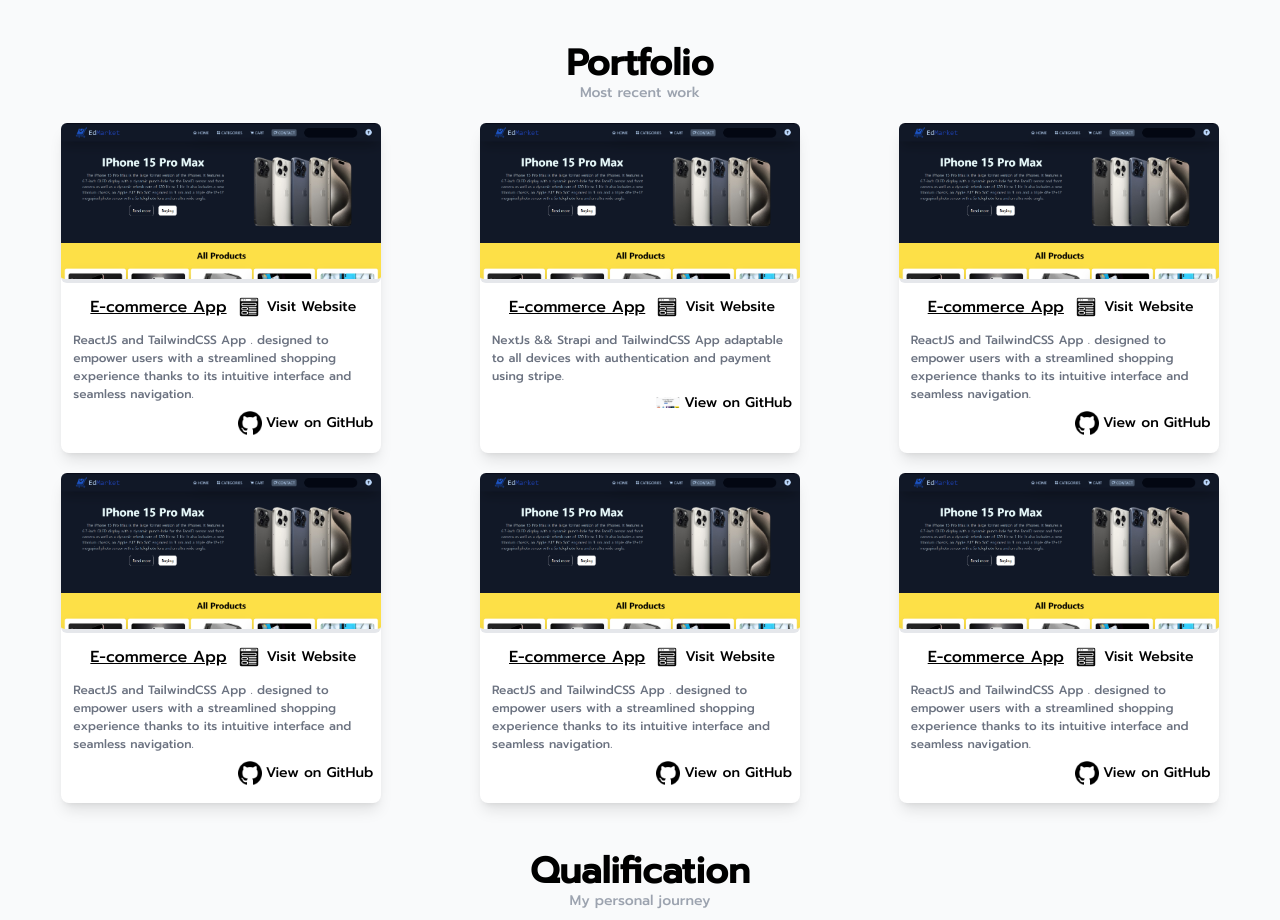
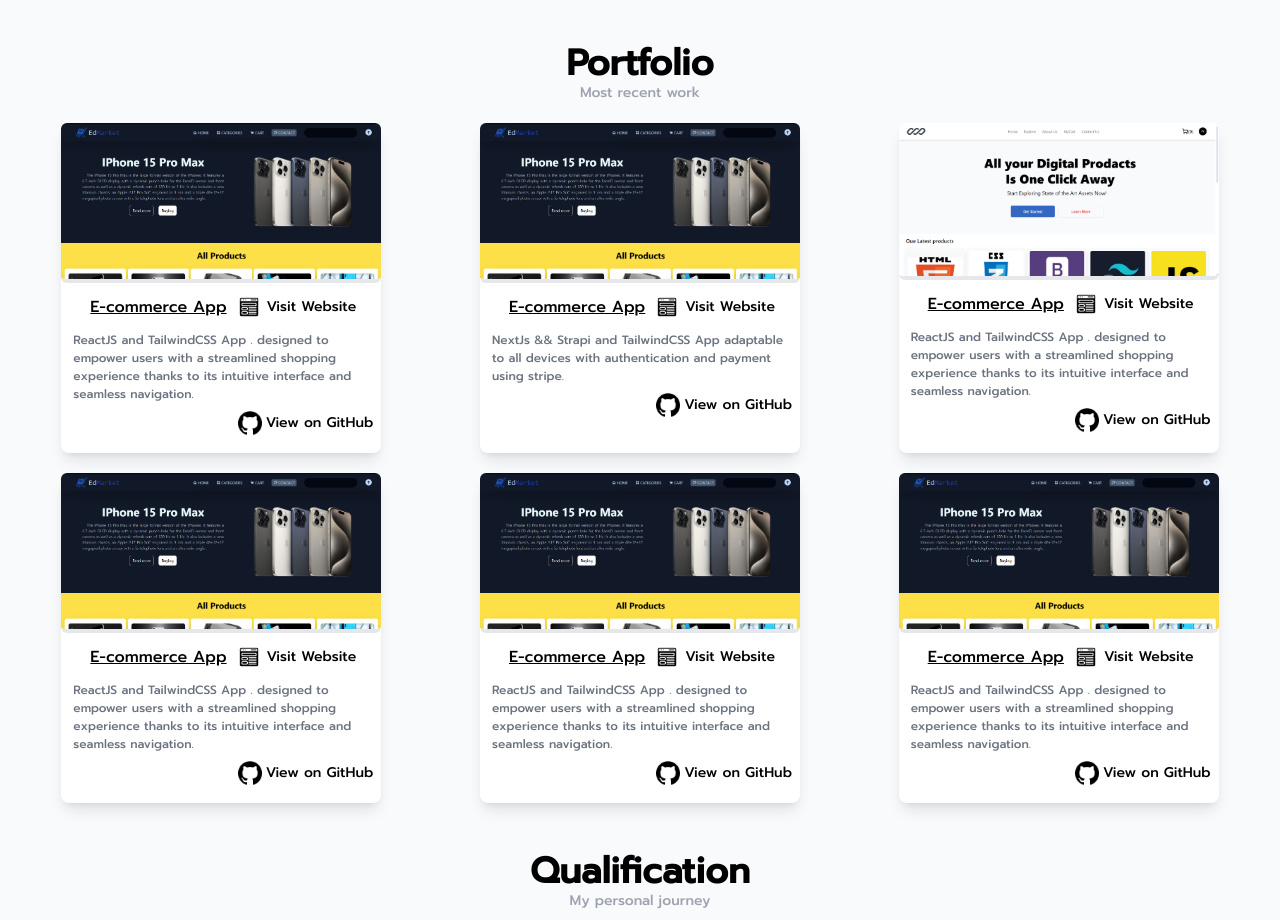
Before and after one commit to AbdellahEdaoudi/My-personal-Portfolio, a Next.js app: page / in a window 1280 px wide. Shown: the part 1580-2500 px from the top of the page. Built offline with nearby package versions, Linux system fonts and the light colour scheme.

Commit message:
add Another project 2*

```diff
--- a/app/Pages/Portfolio.jsx
+++ b/app/Pages/Portfolio.jsx
@@ -46,7 +46,7 @@
           </a>
         </div>
         {/* 2  */}
-       <div className="bg-white h-[330px] w-80 rounded-lg shadow-lg pb-2 mb-5">
+        <div className="bg-white h-[330px] w-80 rounded-lg shadow-lg pb-2 mb-5">
           <img
             className="w-96 rounded-md border-b-4 cursor-pointer"
             src="Portfolio/Ecom App.png"
@@ -66,25 +66,25 @@
             </a>
           </div>
           <h2 className="px-3 text-[12px] pb-2  text-gray-500">
-            NextJs && Strapi and TailwindCSS  App
-            adaptable to all devices with authentication and payment using stripe.
+            NextJs && Strapi and TailwindCSS App adaptable to all devices with
+            authentication and payment using stripe.
           </h2>
           <a
             href="https://github.com/AbdellahEdaoudi/Ecom-NextStrapi.git"
             className="flex items-center pr-2 float-end"
             target="_blank"
           >
-            <img src="Portfolio/EcommDigital.png" width={24} alt="GitHub" />
+            <img src="Portfolio/github.png" width={24} alt="GitHub" />
             <span className="ml-1 text-sm hover:text-blue-500">
               View on GitHub
             </span>
           </a>
         </div>
         {/* 3 */}
-       <div className="bg-white h-[330px] w-80 rounded-lg shadow-lg pb-2 mb-5">
+        <div className="bg-white h-[330px] w-80 rounded-lg shadow-lg pb-2 mb-5">
           <img
             className="w-96 rounded-md border-b-4 cursor-pointer"
-            src="Portfolio/Ecom App.png"
+            src="Portfolio/EcommDigital.png"
             alt="E-commerce App"
           />
           <div className="flex justify-center items-center">
@@ -117,7 +117,7 @@
           </a>
         </div>
         {/* 1 */}
-       <div className="bg-white h-[330px] w-80 rounded-lg shadow-lg pb-2 mb-5">
+        <div className="bg-white h-[330px] w-80 rounded-lg shadow-lg pb-2 mb-5">
           <img
             className="w-96 rounded-md border-b-4 cursor-pointer"
             src="Portfolio/Ecom App.png"
@@ -153,7 +153,7 @@
           </a>
         </div>
         {/* 2  */}
-       <div className="bg-white h-[330px] w-80 rounded-lg shadow-lg pb-2 mb-5">
+        <div className="bg-white h-[330px] w-80 rounded-lg shadow-lg pb-2 mb-5">
           <img
             className="w-96 rounded-md border-b-4 cursor-pointer"
             src="Portfolio/Ecom App.png"
```
